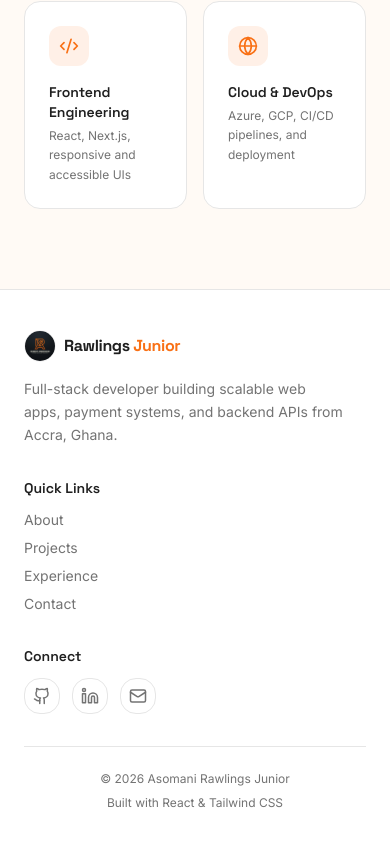
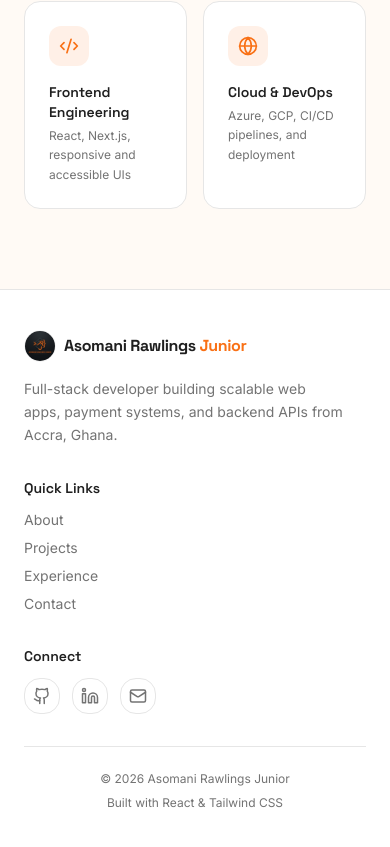
Before and after one commit to Darlington-s-store/rawlingsdportfolio, a React (Vite) app: page /about in a window 390 px wide. Shown: the part 970-1817 px from the top of the page. Built offline with nearby package versions, Linux system fonts and the light colour scheme; the HTML template or start-up script is replaced by a standard one.

Commit message:
Final branding refinements: Corrected user name to Asomani Rawlings Junior and updated personalized logo in header and footer

```diff
--- a/src/components/Footer.tsx
+++ b/src/components/Footer.tsx
@@ -13,7 +13,7 @@ const Footer = () => {
               <div className="w-8 h-8 rounded-lg overflow-hidden border border-border/50 group-hover:border-primary/30 transition-all">
                 <img src={logo} alt="Logo" className="w-full h-full object-cover" />
               </div>
-              <span className="font-display font-bold text-base tracking-tight">Rawlings <span className="text-primary">Junior</span></span>
+              <span className="font-display font-bold text-base tracking-tight">Asomani Rawlings <span className="text-primary">Junior</span></span>
             </Link>
             <p className="text-sm text-muted-foreground max-w-xs leading-relaxed">
               Full-stack developer building scalable web apps, payment systems, and backend APIs from Accra, Ghana.
--- a/src/components/Navbar.tsx
+++ b/src/components/Navbar.tsx
@@ -28,7 +28,7 @@ const Navbar = () => {
           <div className="w-10 h-10 rounded-xl overflow-hidden border border-border/50 group-hover:border-primary/30 transition-all duration-300">
             <img src={logo} alt="Logo" className="w-full h-full object-cover scale-110 group-hover:scale-125 transition-transform duration-500" />
           </div>
-          <span className="font-display font-bold text-lg tracking-tight hidden sm:block">Rawlings <span className="text-primary">Junior</span></span>
+          <span className="font-display font-bold text-lg tracking-tight hidden sm:block">Asomani Rawlings <span className="text-primary">Junior</span></span>
         </Link>
 
         {/* Desktop */}
```
Also changed, not shown: src/assets/logo.png.
